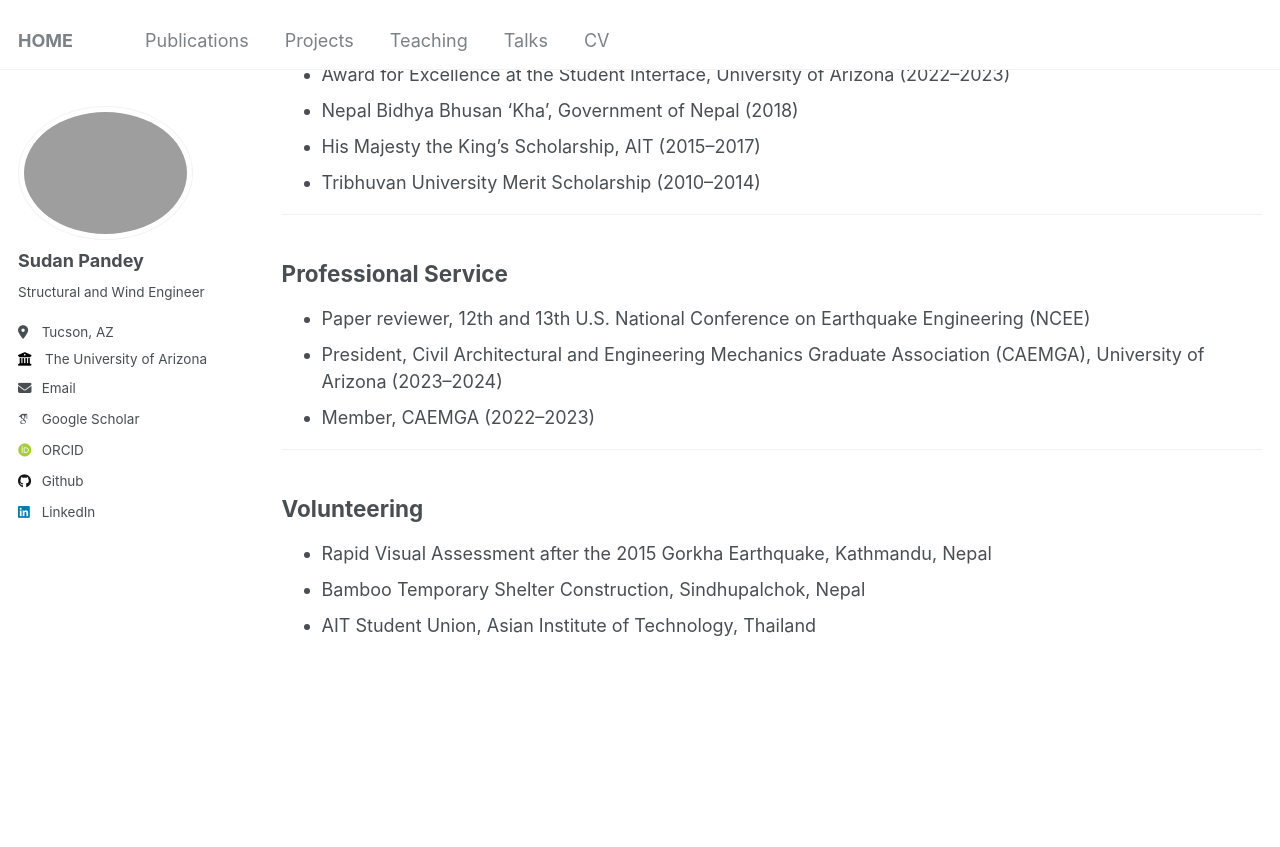
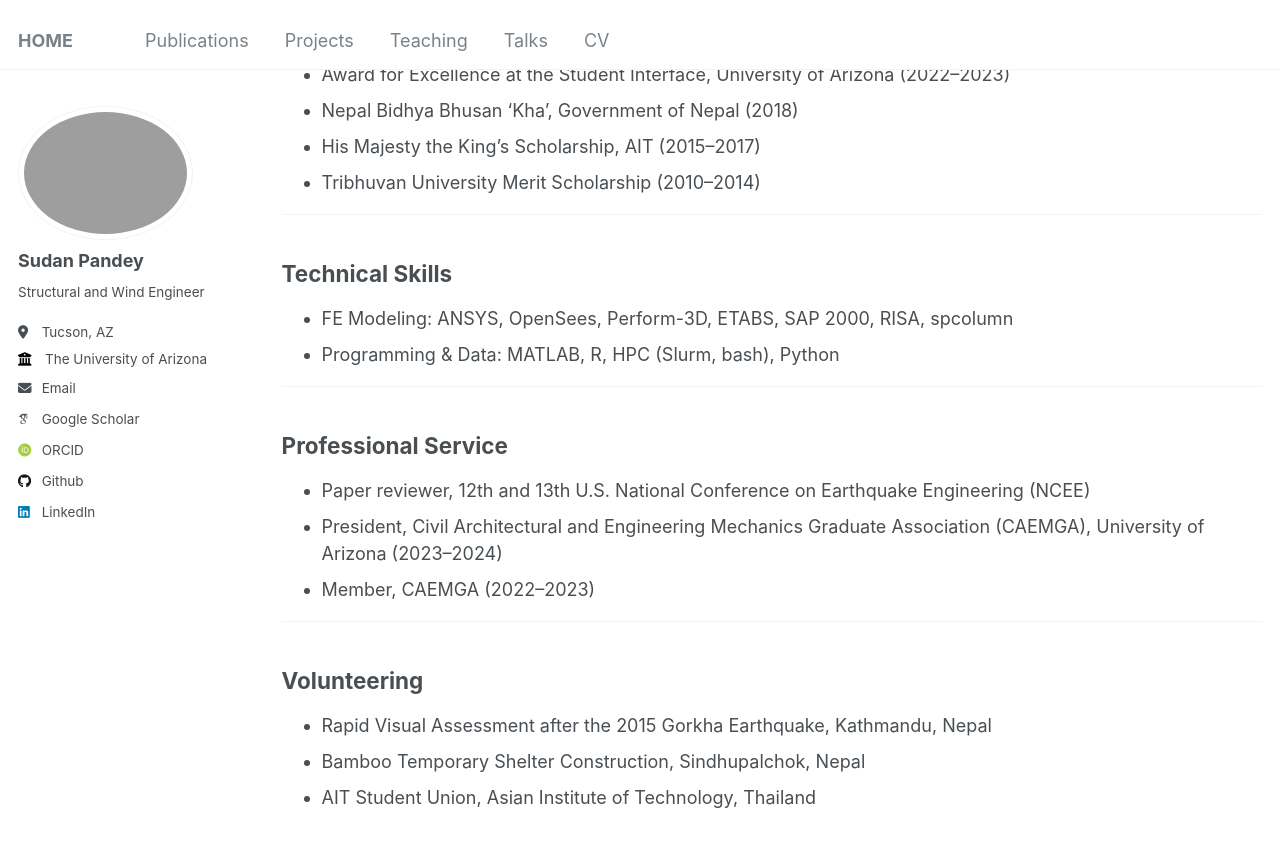
Before and after one commit to pdy-sdn/pandeysudan.github.io, a Jekyll site: the page built from _pages/cv.md, in a window 1280 px wide and 900 px high, scrolled down 2191 px. Shown: the top 847 px of the window. Built offline with Jekyll 4.4.1, drawn with Linux system fonts in a browser that asks for light colours; some web fonts are replaced.

Commit message:
Update cv.md

```diff
--- a/_pages/cv.md
+++ b/_pages/cv.md
@@ -85,7 +85,11 @@ University of Arizona, Tucson *(2020–2026)*
 * Tribhuvan University Merit Scholarship (2010–2014)
 
 ---
+## Technical Skills
+* FE Modeling: ANSYS, OpenSees, Perform-3D, ETABS, SAP 2000, RISA, spcolumn
+*	Programming & Data: MATLAB, R, HPC (Slurm, bash), Python
 
+---
 ## Professional Service
 
 * Paper reviewer, 12th and 13th U.S. National Conference on Earthquake Engineering (NCEE)
```
